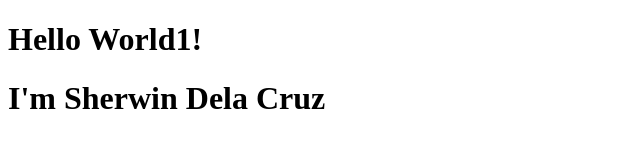
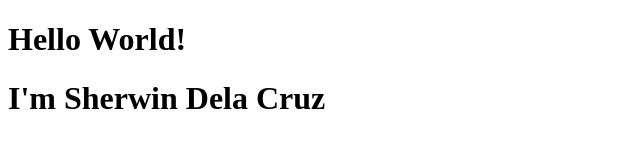
Before and after one commit to 5herw1n2144/hello_world, a plain HTML site: page index.html in a window 1280 px wide. Shown: the full height of the page, 0-640 px from the left. Drawn offline with Linux system fonts and the light colour scheme.

Commit message:
Update index.html

```diff
--- a/index.html
+++ b/index.html
@@ -7,7 +7,7 @@
     <title>First Web</title>
 </head>
 <body>
-    <h1>Hello World1!</h1>
+    <h1>Hello World!</h1>
     <h1>I'm Sherwin Dela Cruz</h1>
 </body>
 </html>
```
